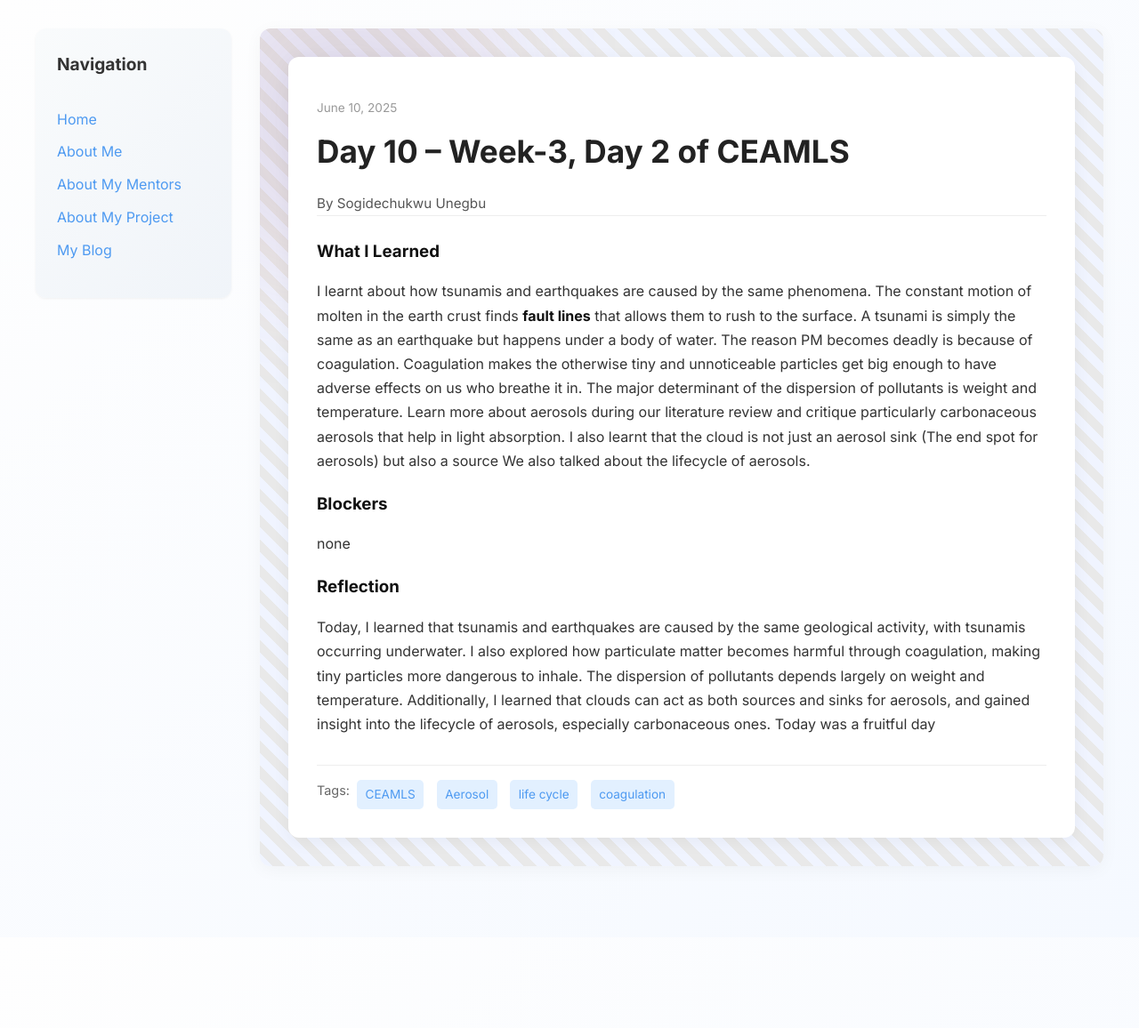
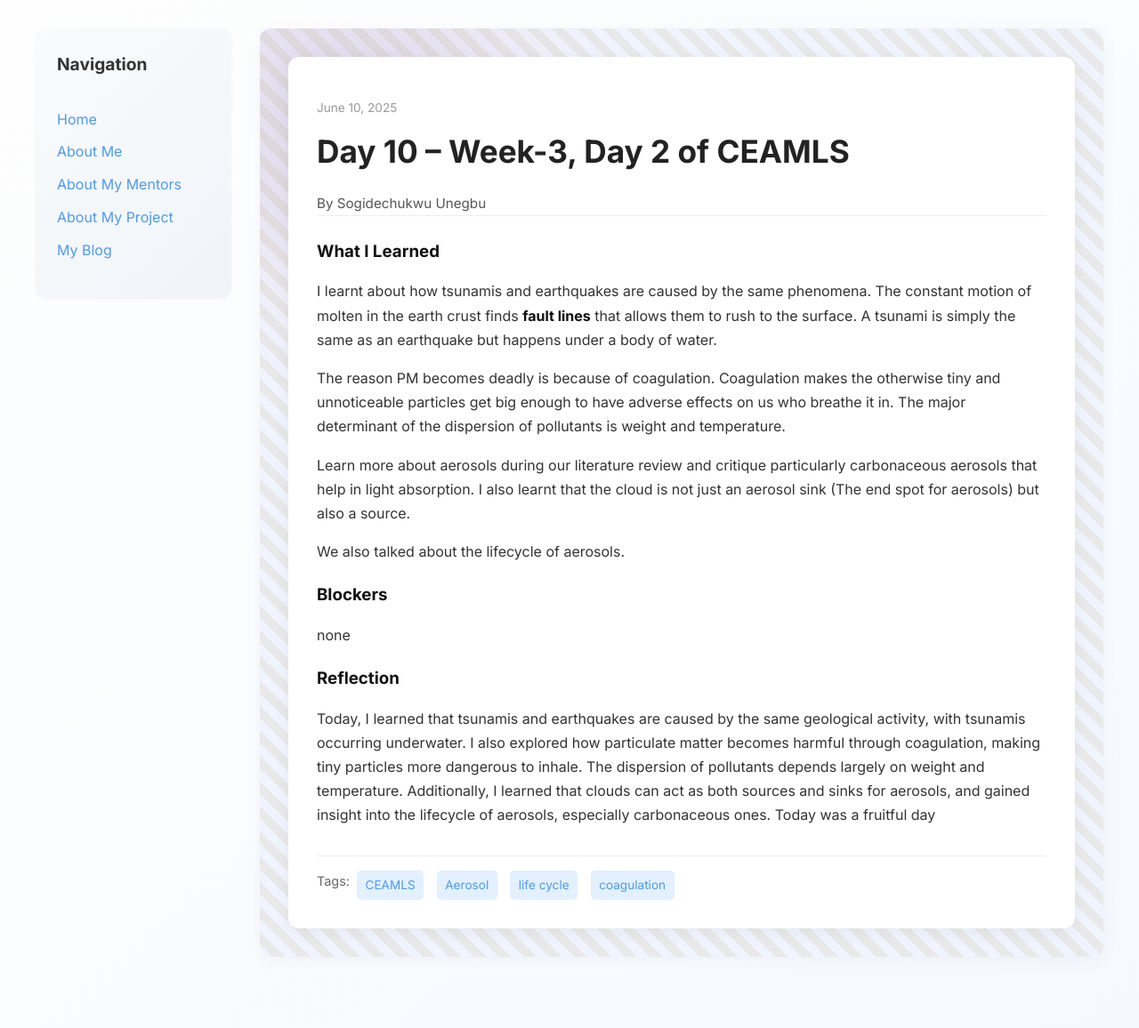
Before and after one commit to UnegbuSogidechukwu/UnegbuSogidechukwu.github.io, a Jekyll site: the page built from _posts/2025-06-10-day-11.md, in a window 1280 px wide. Shown: the whole page at 89% size. Built offline with Jekyll 4.4.1, drawn with Linux system fonts in a browser that asks for light colours; before the commit the page ends 1054 px from its top, so only the background shows below that.

Commit message:
Update 2025-06-10-day-11.md

```diff
--- a/_posts/2025-06-10-day-11.md
+++ b/_posts/2025-06-10-day-11.md
@@ -8,9 +8,12 @@ tags: ["CEAMLS", "Aerosol", "life cycle", "coagulation"]
 
 what_i_learned: |
   I learnt about how tsunamis and earthquakes are caused by the same phenomena. The constant motion of molten in the earth crust finds **fault lines** that allows them to rush to the surface. A tsunami is simply the same as an earthquake but happens under a body of water.
+
   The reason PM becomes deadly is because of coagulation. Coagulation makes the otherwise tiny and unnoticeable particles get big enough to have adverse effects on us who breathe it in.
   The major determinant of the dispersion of pollutants is weight and temperature.
-  Learn more about aerosols during our literature review and critique particularly carbonaceous aerosols that help in light absorption. I also learnt that the cloud is not just an aerosol sink (The end spot for aerosols) but also a source
+
+  Learn more about aerosols during our literature review and critique particularly carbonaceous aerosols that help in light absorption. I also learnt that the cloud is not just an aerosol sink (The end spot for aerosols) but also a source.
+
   We also talked about the lifecycle of aerosols.
 
 
```
